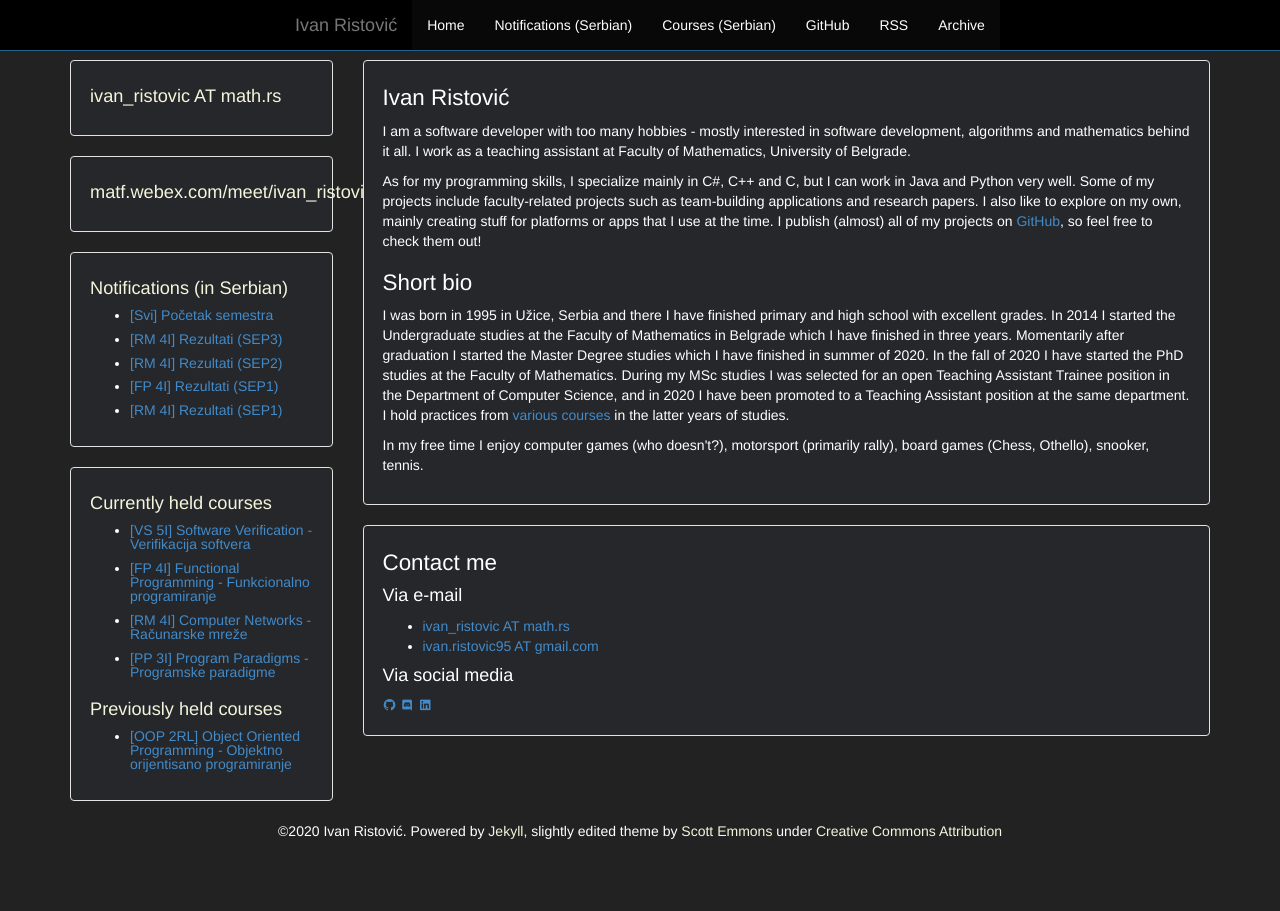
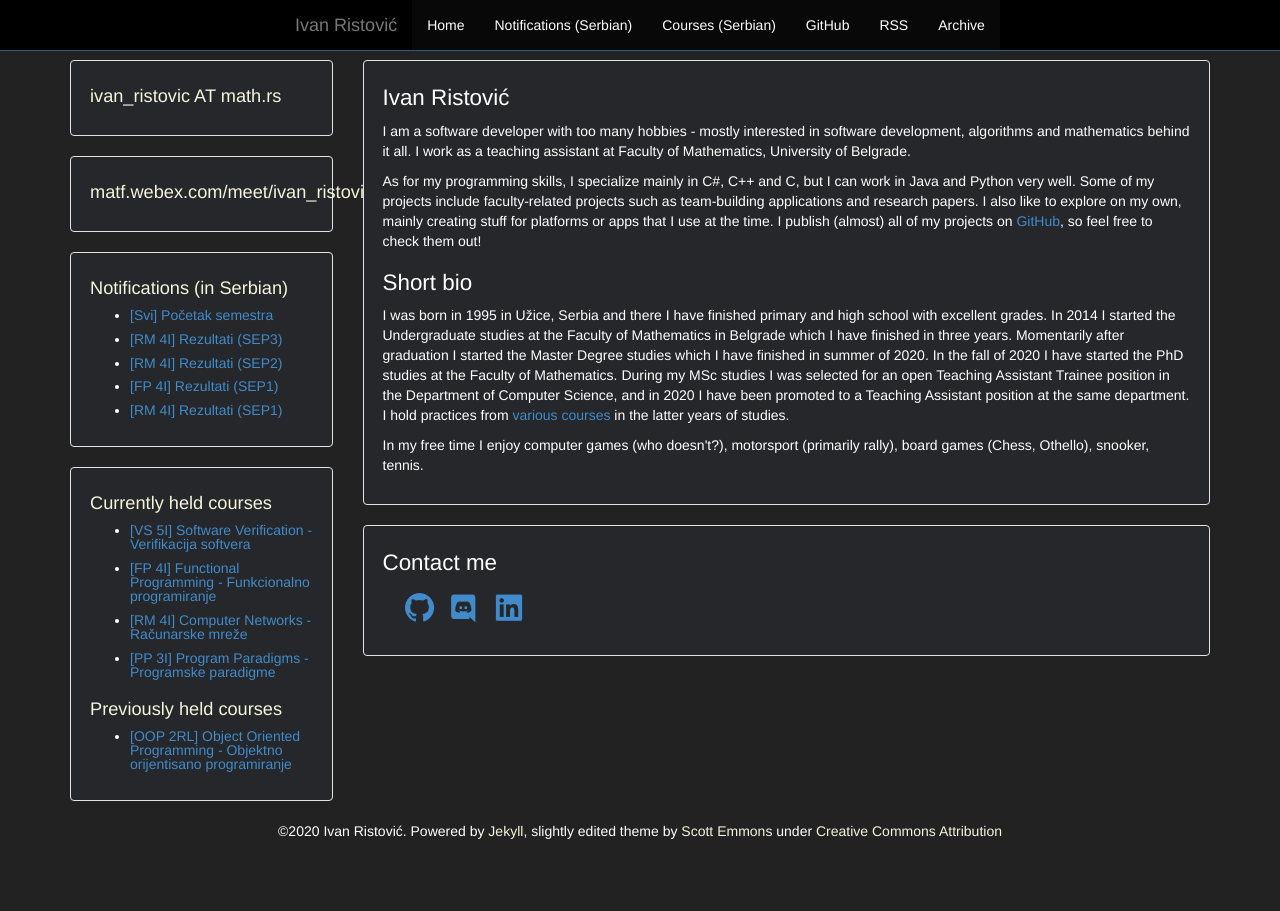
Before and after one commit to ivan-ristovic/ivan-ristovic.github.io, a Jekyll site: the page built from index.html, in a window 1280 px wide. Built offline with Jekyll 4.4.1, drawn with Linux system fonts in a browser that asks for light colours.

Commit message:
Rework mails

```diff
--- a/css/theme.css
+++ b/css/theme.css
@@ -22,8 +22,8 @@
     font-size: 1.6em;
 }
 
-.well-icon {
-    font-size: 30px;
+.contacticons {
+    font-size: 35px;
 }
 
 .container-left {
--- a/index.html
+++ b/index.html
@@ -21,15 +21,13 @@
 
 <div class="well">
     <h1> Contact me </h1>
-
-    <h4> Via e-mail </h4>
-    <ul>
-        <li><a href="mailto:ivan_ristovic@math.rs">ivan_ristovic AT math.rs</a></li>
-        <li><a href="mailto:ivan.ristovic95@gmail.com">ivan.ristovic95 AT gmail.com</a></li>
-    </ul>
-
-    <h4> Via social media </h4>
-    <div class='well-icons'>
+    <div class='contacticons'>
+        <a href="mailto:ivan_ristovic@math.rs" target="_blank">
+            <i class='bx bx-lg bxl-mail-send bx-fade-right-hover'></i>
+        </a>
+        <a href="mailto:ivan.ristovic95@gmail.com" target="_blank">
+            <i class='bx bx-lg bxl-mail-send bx-fade-right-hover'></i>
+        </a>
         <a href="https://github.com/{{ site.github }}" target="_blank">
             <i class='bx bx-lg bxl-github bx-tada-hover'></i>
         </a>
```
